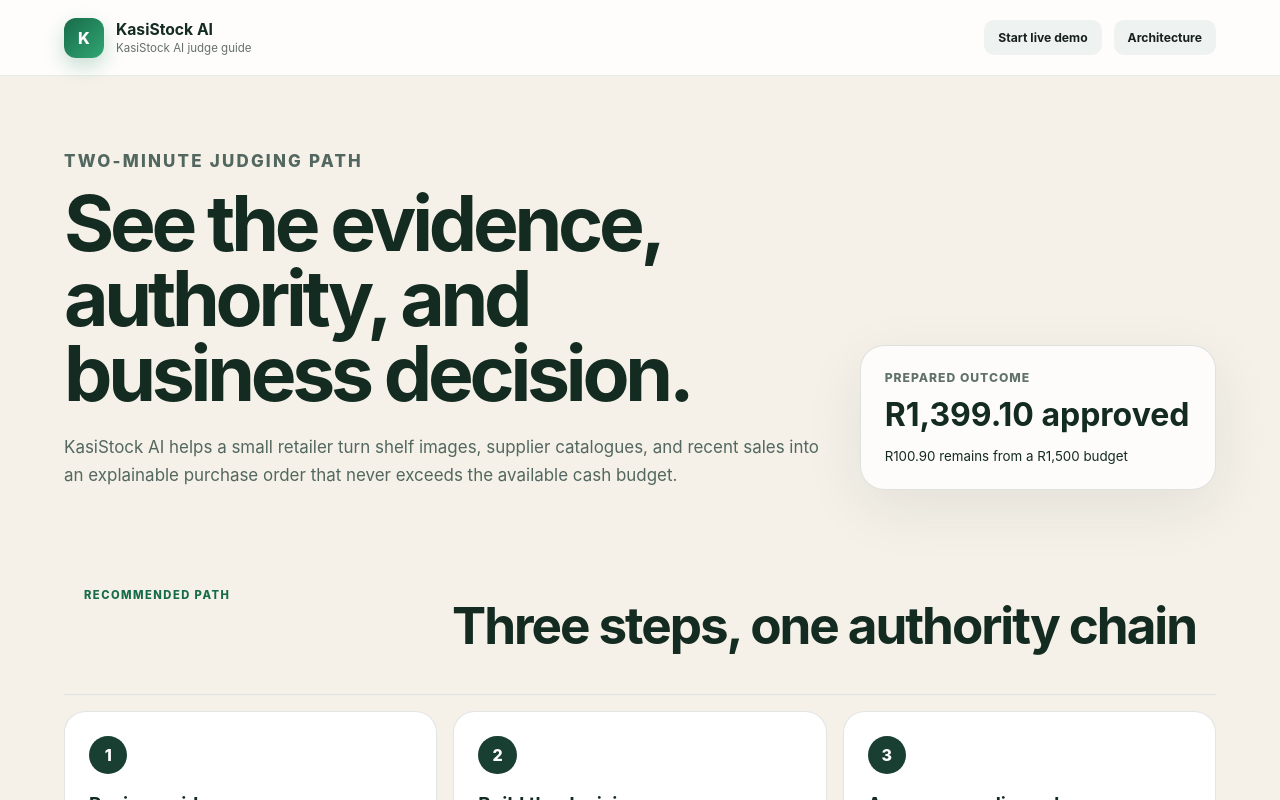
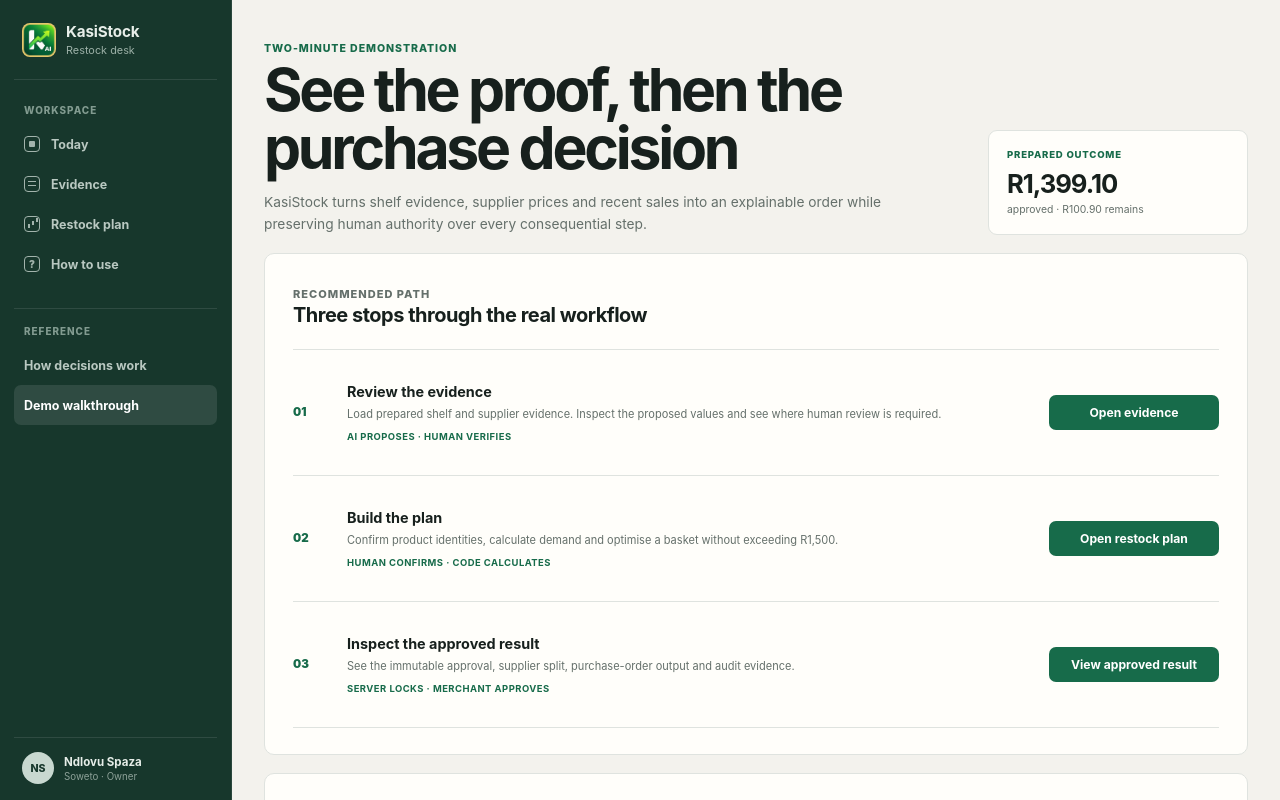
Before and after one commit to Akwunwaj/kasistock-ai, a Next.js app: page /judge in a window 1280 px wide. Shown: the top 800 px of the page. Built offline with nearby package versions, Linux system fonts and the light colour scheme.

Commit message:
Refresh judge and architecture pages

```diff
--- a/app/globals.css
+++ b/app/globals.css
@@ -2886,6 +2886,336 @@
   }
 }
 
+.sideNavSupport a.active {
+  color: white;
+  background: rgba(255, 255, 255, 0.1);
+}
+
+.referencePage {
+  width: min(1120px, calc(100% - 64px));
+  margin: 0 auto;
+  padding: 42px 0 72px;
+}
+
+.referenceHero {
+  display: grid;
+  grid-template-columns: minmax(0, 1fr) 260px;
+  gap: 48px;
+  align-items: end;
+}
+
+.referenceHero h1 {
+  max-width: 760px;
+  margin: 4px 0 0;
+  font-size: clamp(2.2rem, 4.6vw, 3.8rem);
+  line-height: 0.98;
+  letter-spacing: -0.055em;
+}
+
+.referenceHero > div:first-child > p:last-child {
+  max-width: 720px;
+  margin: 15px 0 0;
+  color: var(--muted);
+  font-size: 0.86rem;
+  line-height: 1.6;
+}
+
+.referenceSignal,
+.preparedOutcome {
+  padding: 18px;
+  background: var(--card);
+  border: 1px solid var(--line);
+  border-radius: 9px;
+}
+
+.referenceSignal {
+  display: flex;
+  align-items: center;
+  gap: 13px;
+}
+.referenceSignal > span {
+  width: 46px;
+  height: 46px;
+  display: grid;
+  place-items: center;
+  color: white;
+  background: var(--accent);
+  border-radius: 50%;
+  font-size: 1.2rem;
+  font-weight: 900;
+}
+.referenceSignal strong,
+.referenceSignal small,
+.preparedOutcome span,
+.preparedOutcome strong,
+.preparedOutcome small {
+  display: block;
+}
+.referenceSignal strong {
+  font-size: 0.75rem;
+}
+.referenceSignal small {
+  margin-top: 4px;
+  color: var(--muted);
+  font-size: 0.62rem;
+}
+
+.authorityGrid {
+  margin-top: 30px;
+  display: grid;
+  grid-template-columns: repeat(3, 1fr);
+  overflow: hidden;
+  background: var(--card);
+  border: 1px solid var(--line);
+  border-radius: 10px;
+}
+
+.authorityGrid article {
+  min-height: 220px;
+  padding: 24px;
+  display: flex;
+  flex-direction: column;
+}
+.authorityGrid article + article {
+  border-left: 1px solid var(--line);
+}
+.authorityGrid article > span {
+  color: var(--accent);
+  font-size: 0.64rem;
+  font-weight: 900;
+}
+.authorityGrid h2 {
+  margin: 25px 0 0;
+  font-size: 1.05rem;
+}
+.authorityGrid p {
+  margin: 9px 0 18px;
+  color: var(--muted);
+  font-size: 0.72rem;
+  line-height: 1.55;
+}
+.authorityGrid article > strong {
+  margin-top: auto;
+  color: var(--accent);
+  font-size: 0.63rem;
+  letter-spacing: 0.08em;
+  text-transform: uppercase;
+}
+
+.decisionFlowSection,
+.demoPath,
+.judgeSignalsRefresh {
+  margin-top: 18px;
+  padding: 26px 28px;
+  background: var(--card);
+  border: 1px solid var(--line);
+  border-radius: 10px;
+}
+
+.decisionFlowSection header h2,
+.demoPath header h2,
+.judgeSignalsRefresh header h2,
+.integritySection h2 {
+  margin: 0;
+  font-size: 1.25rem;
+  letter-spacing: -0.025em;
+}
+
+.decisionFlowList {
+  margin: 22px 0 0;
+  padding: 0;
+  list-style: none;
+  border-top: 1px solid var(--line);
+}
+.decisionFlowList li {
+  min-height: 74px;
+  padding: 12px 0;
+  display: grid;
+  grid-template-columns: 30px 1fr 70px;
+  gap: 13px;
+  align-items: center;
+  border-bottom: 1px solid var(--line);
+}
+.decisionFlowList li > span {
+  width: 26px;
+  height: 26px;
+  display: grid;
+  place-items: center;
+  color: var(--accent);
+  background: var(--accent-soft);
+  border-radius: 50%;
+  font-size: 0.61rem;
+  font-weight: 900;
+}
+.decisionFlowList strong {
+  font-size: 0.72rem;
+}
+.decisionFlowList p {
+  margin: 4px 0 0;
+  color: var(--muted);
+  font-size: 0.67rem;
+  line-height: 1.45;
+}
+.decisionFlowList small {
+  justify-self: end;
+  color: var(--accent);
+  font-size: 0.59rem;
+  font-weight: 850;
+  text-transform: uppercase;
+}
+
+.integritySection {
+  margin-top: 18px;
+  padding: 24px 28px;
+  display: grid;
+  grid-template-columns: 0.8fr 1.2fr;
+  gap: 36px;
+  color: white;
+  background: #17372c;
+  border-radius: 10px;
+}
+.integritySection .pageKicker {
+  color: #85d3a8;
+}
+.integritySection p:last-child {
+  margin: 0;
+  color: #b9cac2;
+  font-size: 0.73rem;
+  line-height: 1.6;
+}
+
+.preparedOutcome span {
+  color: var(--accent);
+  font-size: 0.6rem;
+  font-weight: 850;
+  letter-spacing: 0.08em;
+  text-transform: uppercase;
+}
+.preparedOutcome strong {
+  margin-top: 8px;
+  font-size: 1.6rem;
+  letter-spacing: -0.04em;
+}
+.preparedOutcome small {
+  margin-top: 4px;
+  color: var(--muted);
+  font-size: 0.65rem;
+}
+
+.demoPath > ol {
+  margin: 22px 0 0;
+  padding: 0;
+  list-style: none;
+  border-top: 1px solid var(--line);
+}
+.demoPath li {
+  min-height: 126px;
+  padding: 18px 0;
+  display: grid;
+  grid-template-columns: 38px minmax(0, 1fr) 170px;
+  gap: 16px;
+  align-items: center;
+  border-bottom: 1px solid var(--line);
+}
+.demoPath li > span {
+  color: var(--accent);
+  font-size: 0.72rem;
+  font-weight: 900;
+}
+.demoPath h3 {
+  margin: 0;
+  font-size: 0.9rem;
+}
+.demoPath p {
+  max-width: 620px;
+  margin: 6px 0 0;
+  color: var(--muted);
+  font-size: 0.69rem;
+  line-height: 1.5;
+}
+.demoPath li div > strong {
+  display: block;
+  margin-top: 9px;
+  color: var(--accent);
+  font-size: 0.59rem;
+  letter-spacing: 0.05em;
+  text-transform: uppercase;
+}
+
+.judgeSignalsRefresh > div {
+  margin-top: 22px;
+  display: grid;
+  grid-template-columns: repeat(2, 1fr);
+  border-top: 1px solid var(--line);
+  border-left: 1px solid var(--line);
+}
+.judgeSignalsRefresh article {
+  padding: 18px;
+  border-right: 1px solid var(--line);
+  border-bottom: 1px solid var(--line);
+}
+.judgeSignalsRefresh h3 {
+  margin: 0;
+  font-size: 0.76rem;
+}
+.judgeSignalsRefresh p {
+  margin: 7px 0 0;
+  color: var(--muted);
+  font-size: 0.67rem;
+  line-height: 1.5;
+}
+
+@media (max-width: 860px) {
+  .referencePage {
+    width: min(100% - 32px, 760px);
+    padding-top: 28px;
+  }
+  .referenceHero {
+    grid-template-columns: 1fr;
+    gap: 20px;
+  }
+  .authorityGrid {
+    grid-template-columns: 1fr;
+  }
+  .authorityGrid article {
+    min-height: auto;
+  }
+  .authorityGrid article + article {
+    border-top: 1px solid var(--line);
+    border-left: 0;
+  }
+  .integritySection {
+    grid-template-columns: 1fr;
+    gap: 10px;
+  }
+}
+
+@media (max-width: 620px) {
+  .decisionFlowSection,
+  .demoPath,
+  .judgeSignalsRefresh {
+    padding: 22px 18px;
+  }
+  .decisionFlowList li {
+    grid-template-columns: 30px 1fr;
+  }
+  .decisionFlowList small {
+    grid-column: 2;
+    justify-self: start;
+  }
+  .demoPath li {
+    grid-template-columns: 28px 1fr;
+    align-items: start;
+  }
+  .demoPath li .button {
+    grid-column: 2;
+    justify-self: start;
+  }
+  .judgeSignalsRefresh > div {
+    grid-template-columns: 1fr;
+  }
+}
+
 /* v0.4.0 approval-controlled purchasing */
 .purchaseStage {
   border-top: 1px solid var(--line);
--- a/app/judge/page.tsx
+++ b/app/judge/page.tsx
@@ -1,5 +1,6 @@
 import type { Metadata } from "next";
 import Link from "next/link";
+import { AppShell } from "@/components/app-shell";
 
 export const metadata: Metadata = {
   title: "Judge guide",
@@ -27,80 +28,81 @@
 
 export default function JudgePage() {
   return (
-    <main id="main-content" className="judgePage">
-      <header className="topbar">
-        <Link className="brand" href="/" aria-label="KasiStock AI home">
-          <span className="brandMark">K</span>
-          <span>
-            <strong>KasiStock AI</strong>
-            <small>KasiStock AI judge guide</small>
-          </span>
-        </Link>
-        <div className="topbarActions">
-          <Link className="button secondary" href="/evidence">
-            Start live demo
-          </Link>
-          <Link className="button secondary" href="/architecture">
-            Architecture
-          </Link>
-        </div>
-      </header>
-
-      <section className="judgeHero">
+    <AppShell current="judge">
+      <article className="referencePage judgeRefresh">
+        <section className="referenceHero">
           <div>
-          <p className="eyebrow">TWO-MINUTE JUDGING PATH</p>
-          <h1>See the evidence, authority, and business decision.</h1>
-          <p className="heroCopy">
-            KasiStock AI helps a small retailer turn shelf images, supplier catalogues, and recent
-            sales into an explainable purchase order that never exceeds the available cash budget.
+            <p className="pageKicker">Two-minute demonstration</p>
+            <h1>See the proof, then the purchase decision</h1>
+            <p>
+              KasiStock turns shelf evidence, supplier prices and recent sales into an explainable
+              order while preserving human authority over every consequential step.
             </p>
           </div>
-        <div className="judgeOutcome" aria-label="Prepared demonstration outcome">
+          <div className="preparedOutcome" aria-label="Prepared demonstration outcome">
             <span>Prepared outcome</span>
-          <strong>R1,399.10 approved</strong>
-          <small>R100.90 remains from a R1,500 budget</small>
+            <strong>R1,399.10</strong>
+            <small>approved · R100.90 remains</small>
           </div>
         </section>
 
-      <section className="judgeSteps" aria-labelledby="judge-steps-title">
-        <div className="sectionHeading">
-          <p className="eyebrow">RECOMMENDED PATH</p>
-          <h2 id="judge-steps-title">Three steps, one authority chain</h2>
+        <section className="demoPath" aria-labelledby="judge-steps-title">
+          <header>
+            <p className="pageKicker">Recommended path</p>
+            <h2 id="judge-steps-title">Three stops through the real workflow</h2>
+          </header>
+          <ol>
+            <li>
+              <span>01</span>
+              <div>
+                <h3>Review the evidence</h3>
+                <p>
+                  Load prepared shelf and supplier evidence. Inspect the proposed values and see
+                  where human review is required.
+                </p>
+                <strong>AI proposes · Human verifies</strong>
               </div>
-        <ol className="judgeStepGrid">
-          <li>
-            <span className="judgeStepNumber">1</span>
-            <h3>Review evidence</h3>
-            <p>Load prepared shelf and supplier evidence, inspect uncertainty, and accept it.</p>
               <Link className="button primary" href="/evidence">
-              Open evidence workspace
+                Open evidence
               </Link>
             </li>
             <li>
-            <span className="judgeStepNumber">2</span>
-            <h3>Build the decision</h3>
-            <p>Confirm product identities, calculate demand, and optimise the R1,500 basket.</p>
+              <span>02</span>
+              <div>
+                <h3>Build the plan</h3>
+                <p>
+                  Confirm product identities, calculate demand and optimise a basket without
+                  exceeding R1,500.
+                </p>
+                <strong>Human confirms · Code calculates</strong>
+              </div>
               <Link className="button primary" href="/decision">
-              Open decision engine
+                Open restock plan
               </Link>
             </li>
             <li>
-            <span className="judgeStepNumber">3</span>
-            <h3>Approve supplier orders</h3>
-            <p>Lock the draft, approve explicitly, and download signed supplier purchase orders.</p>
+              <span>03</span>
+              <div>
+                <h3>Inspect the approved result</h3>
+                <p>
+                  See the immutable approval, supplier split, purchase-order output and audit
+                  evidence.
+                </p>
+                <strong>Server locks · Merchant approves</strong>
+              </div>
               <Link className="button primary" href="/submission-preview/approved">
-              Preview approved result
+                View approved result
               </Link>
             </li>
           </ol>
         </section>
 
-      <section className="judgeSignals" aria-labelledby="judging-signals-title">
-        <div className="sectionHeading">
-          <p className="eyebrow">JUDGING SIGNALS</p>
-          <h2 id="judging-signals-title">Why the implementation is defensible</h2>
-        </div>
-        <div className="judgeSignalGrid">
+        <section className="judgeSignalsRefresh" aria-labelledby="judging-signals-title">
+          <header>
+            <p className="pageKicker">What to look for</p>
+            <h2 id="judging-signals-title">A useful idea with enforceable boundaries</h2>
+          </header>
+          <div>
             {judgingSignals.map(([title, description]) => (
               <article key={title}>
                 <h3>{title}</h3>
@@ -109,6 +111,7 @@
             ))}
           </div>
         </section>
-    </main>
+      </article>
+    </AppShell>
   );
 }
--- a/components/app-shell.tsx
+++ b/components/app-shell.tsx
@@ -2,7 +2,7 @@
 import Link from "next/link";
 
 type AppShellProps = {
-  current: "overview" | "evidence" | "decision" | "guide";
+  current: "overview" | "evidence" | "decision" | "guide" | "architecture" | "judge";
   children: React.ReactNode;
 };
 
@@ -44,8 +44,20 @@
 
         <div className="sideNavSupport">
           <p>Reference</p>
-          <Link href="/architecture">How decisions work</Link>
-          <Link href="/judge">Demo guide</Link>
+          <Link
+            href="/architecture"
+            className={current === "architecture" ? "active" : undefined}
+            aria-current={current === "architecture" ? "page" : undefined}
+          >
+            How decisions work
+          </Link>
+          <Link
+            href="/judge"
+            className={current === "judge" ? "active" : undefined}
+            aria-current={current === "judge" ? "page" : undefined}
+          >
+            Demo walkthrough
+          </Link>
         </div>
 
         <div className="merchantIdentity">
```
Also changed, not shown: app/architecture/page.tsx (+111 -23 lines). Lines whose indentation alone changed are shown as unchanged.
